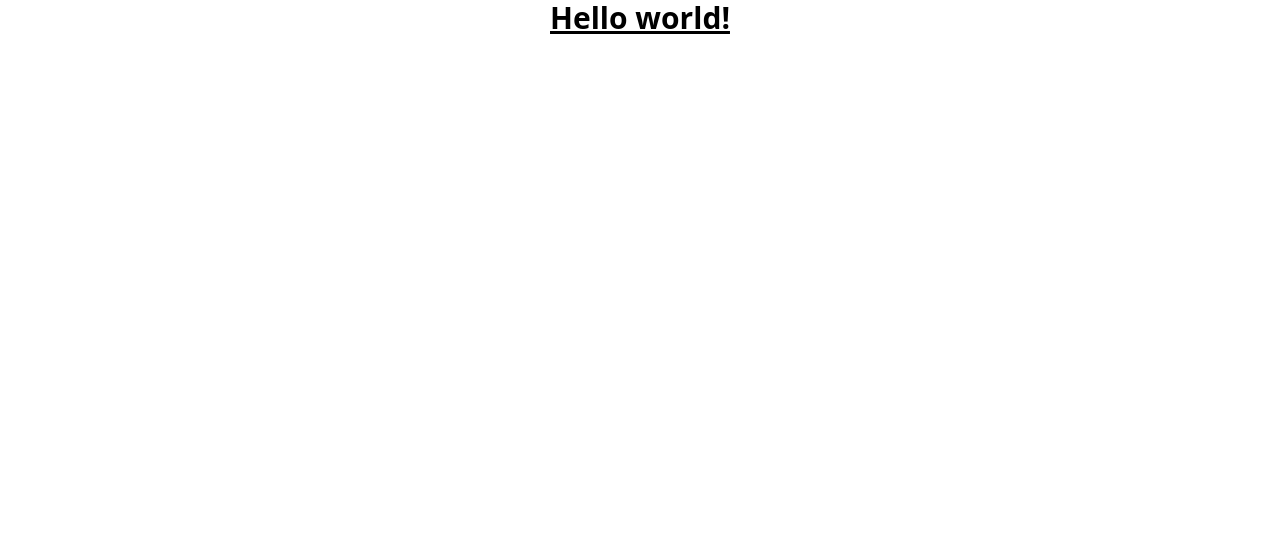
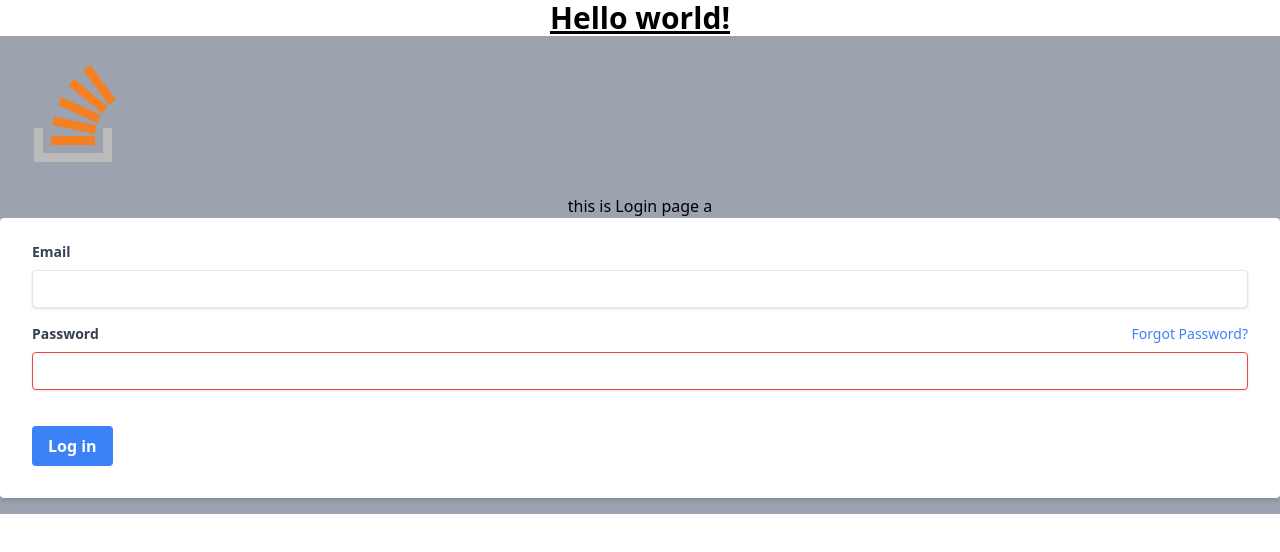
Before and after one commit to codestates-seb/seb42_pre_037, a React (Create React App) app in the folder client/: page / in a window 1280 px wide. Shown: the top 552 px of the page. Built offline with nearby package versions, Linux system fonts and the light colour scheme.

Commit message:
feat: 간단한 login page 작업중

```diff
--- a/client/src/App.js
+++ b/client/src/App.js
@@ -1,4 +1,5 @@
 import './App.css';
+import Login from './Pages/Login';
 
 function App() {
   return (
@@ -6,6 +7,7 @@
       <h1 size="md" className="text-3xl font-bold underline">
         Hello world!
       </h1>
+      <Login />
     </div>
   );
 }
--- /dev/null
+++ b/client/src/Pages/Login.js
@@ -0,0 +1,52 @@
+import iconStack from '../icons/icon_stack.png'
+
+const Login = () => {
+    const loginKey = 'a';
+
+    return (
+    <div className='flex flex-col bg-gray-400'>
+        <div className=''>
+            <img className='' src={iconStack} alt="icon_stack" />
+        </div>
+        <div>this is Login page {loginKey}</div>
+        <div className='formContainer bg-white shadow-md rounded px-8 pt-6 pb-8 mb-4'>
+            <form className='login-form'>
+                <div className='email-set mb-4'>
+                    <label className='email-label block text-left text-gray-700 text-sm font-bold mb-2' htmlFor='emailInput'>Email</label>
+                    <div>
+                        <input
+                            className='email-input shadow appearance-none border rounded w-full py-2 px-3 text-gray-700 leading-tight focus:outline-none focus:shadow-outline'
+                            id='emailInput'
+                            type='text'
+                            required
+                        />
+                    </div>
+                </div>
+                <div className='password-set mb-6'>
+                    <div className='password-label-set flex flex-row justify-between'>
+                        <label className='password-label block text-left text-gray-700 text-sm font-bold mb-2' htmlFor='passwordInput'>Password</label>
+                        <a className="inline-block items-end font-light text-sm text-blue-500 hover:text-blue-800" href="https://www.naver.com">
+                            Forgot Password?
+                        </a>
+                    </div>
+                    <div>
+                        <input
+                            className='password-input shadow appearance-none border border-red-500 rounded w-full py-2 px-3 text-gray-700 mb-3 leading-tight focus:outline-none focus:shadow-outline'
+                            id='passwordInput'
+                            type='password'
+                            required
+                        />
+                    </div>
+                </div>
+                <div className="flex items-center justify-between">
+                    <button className="login-btn bg-blue-500 hover:bg-blue-700 text-white font-bold py-2 px-4 rounded focus:outline-none focus:shadow-outline" type="button">
+                        Log in
+                    </button>
+                </div>
+            </form>
+        </div>
+    </div>
+    );
+};
+
+export default Login;
```
Also changed, not shown: client/.eslintrc.js, client/src/icons/icon_stack.png (added).
